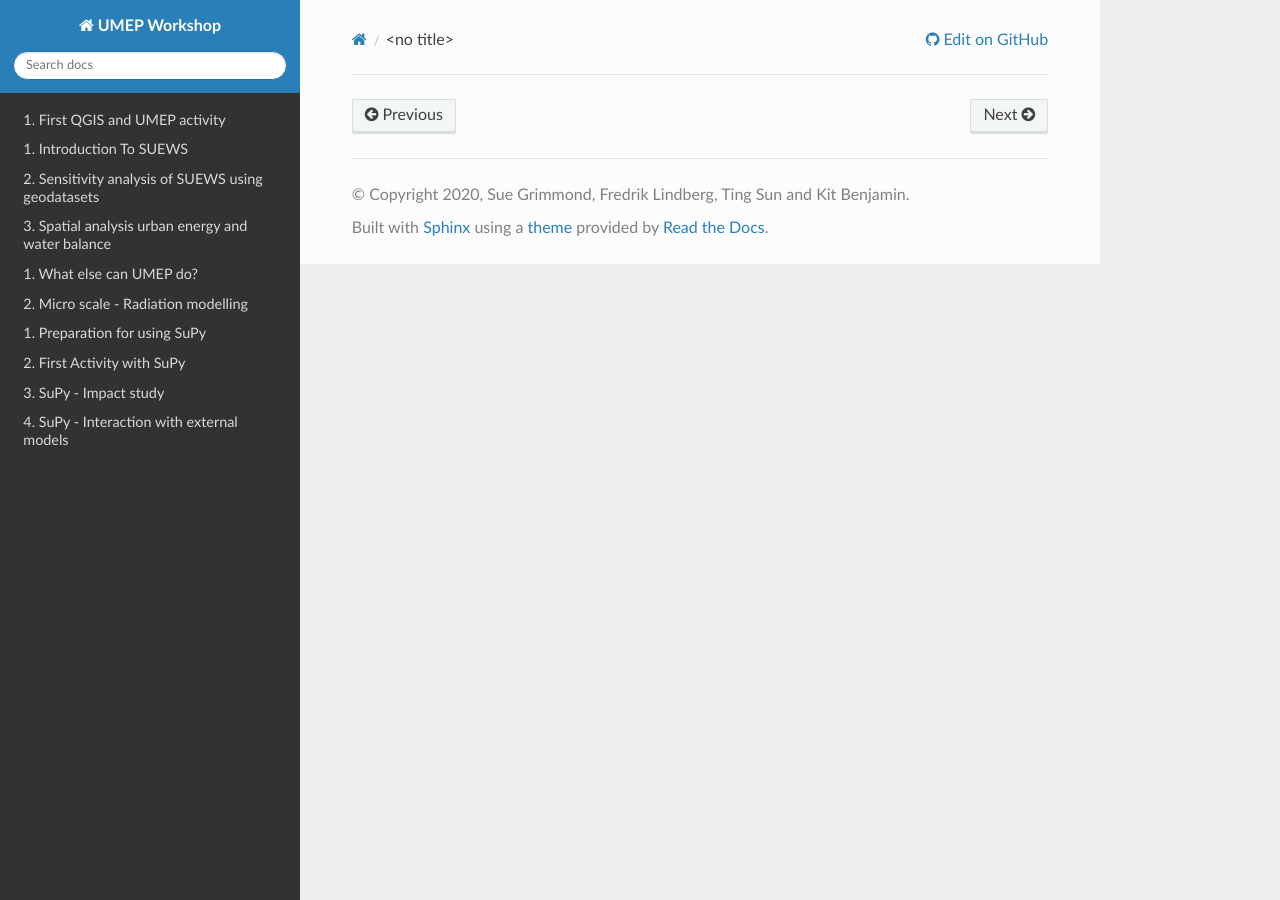
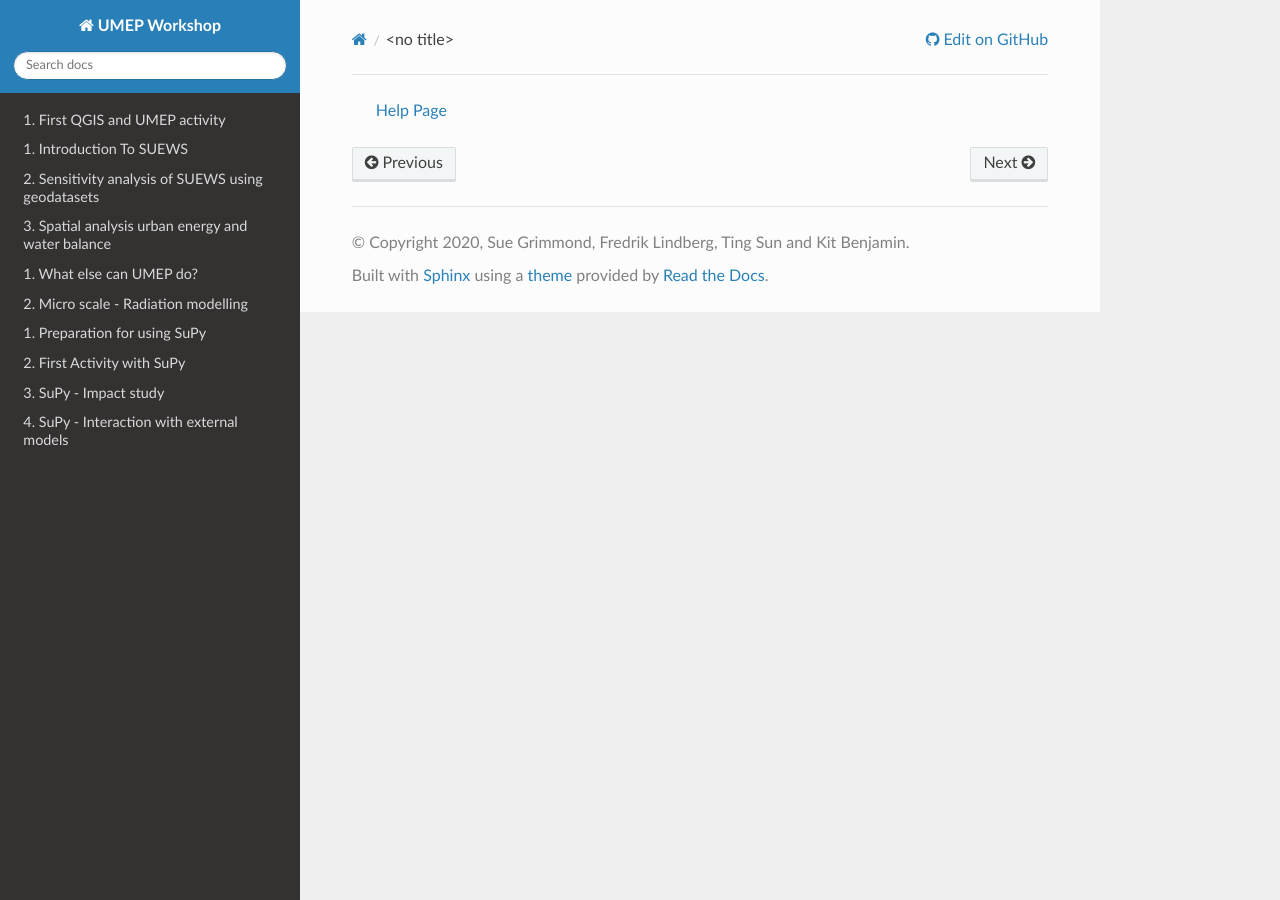
Before and after one commit to Urban-Meteorology-Reading/UMEP-Workshop, a Sphinx documentation site: the page built from source/SUEWS-4.rst, in a window 1280 px wide. Built offline with Sphinx 7.4.7 and the Read the Docs theme 2.0.0, drawn with Linux system fonts in a browser that asks for light colours; pages that are not in the unit, such as notebooks, are missing from menus.

Commit message:
Update SUEWS-4.rst

```diff
--- a/source/SUEWS-4.rst
+++ b/source/SUEWS-4.rst
@@ -1,2 +1,5 @@
   SUEWS - ERA5 downloader
   ~~~~~~~~~~~~~~~~~~~~~~~
+
+
+  `Help Page <https://urban-meteorology-reading.github.io/UMEP-Workshop.io/Need-help.html>`__
```
